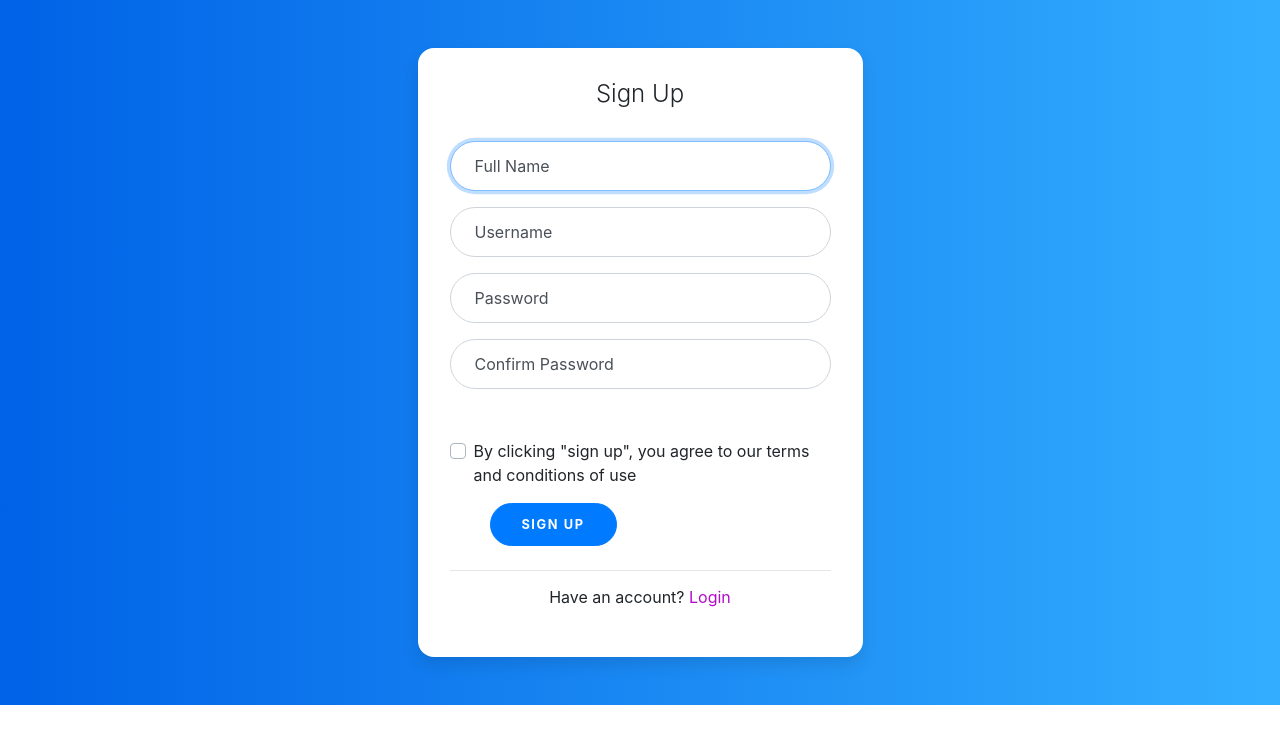
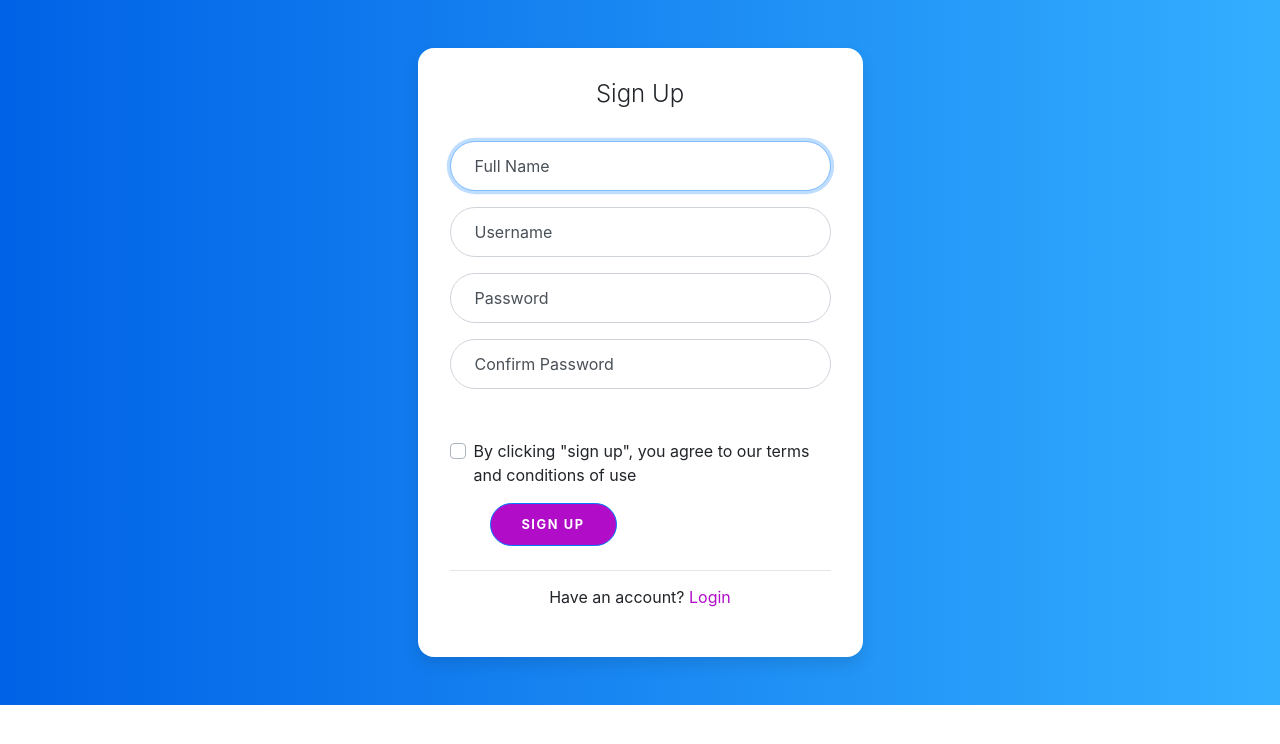
Before and after one commit to favour-chibueze/new-repo, a plain HTML site: page index2.html in a window 1280 px wide. Drawn offline with nearby package versions, Linux system fonts and the light colour scheme.

Commit message:
Update style.css

```diff
--- a/css/style.css
+++ b/css/style.css
@@ -38,6 +38,7 @@ img{
 }
 
 .form-signin .btn {
+background-color: #B10DC9;
   font-size: 80%;
   width: 70%;
   margin-left: 40px;
```
